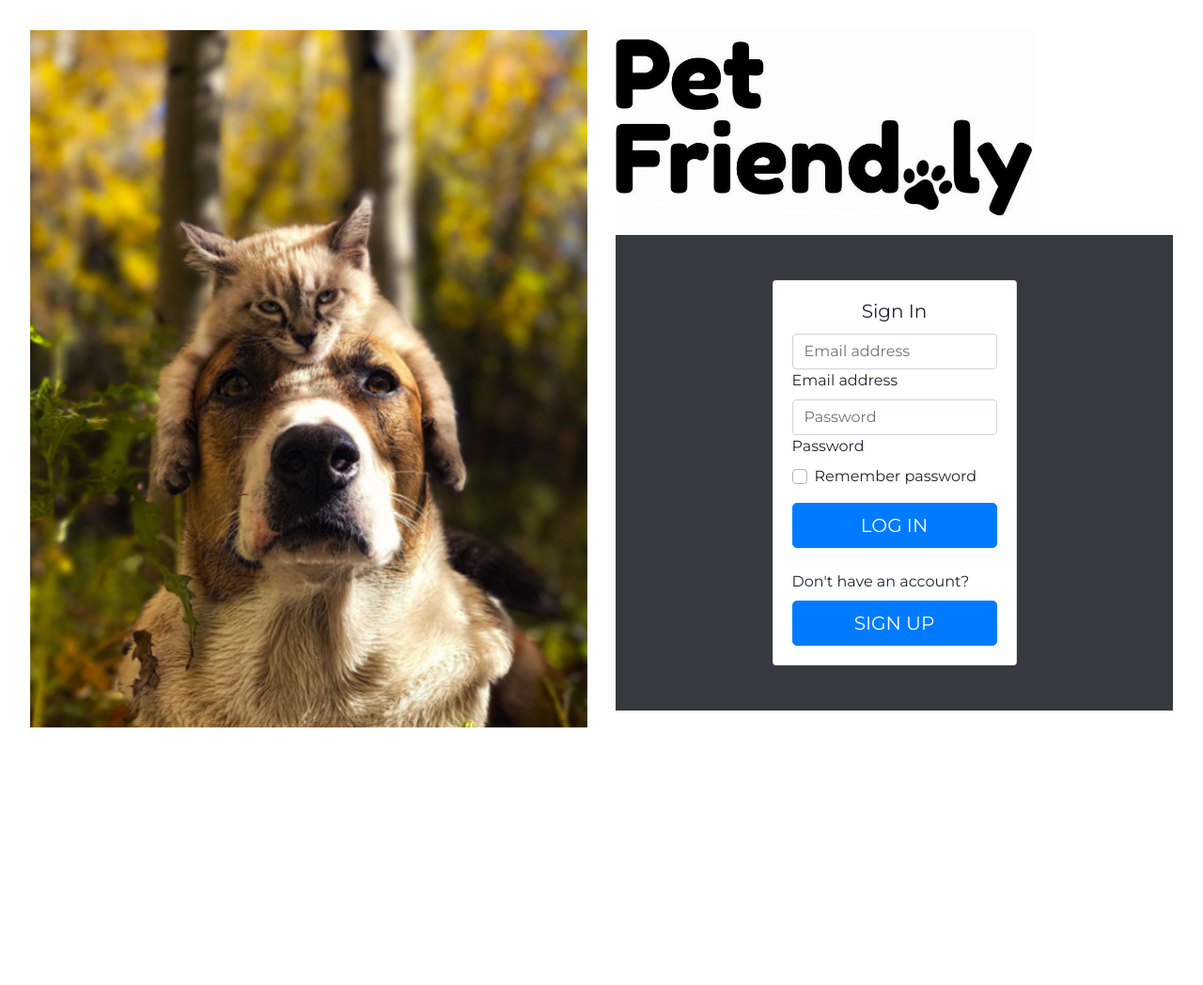
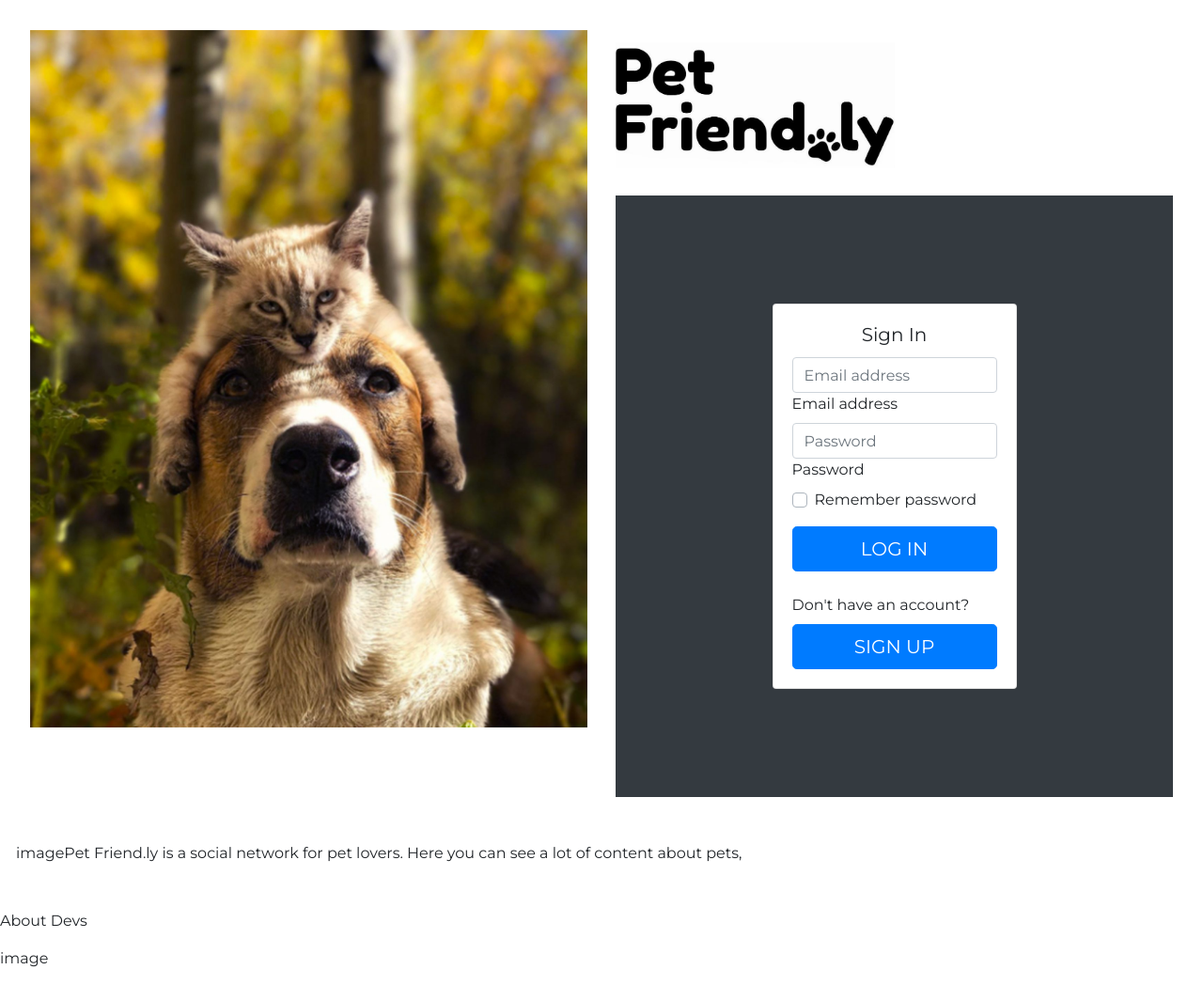
Before and after one commit to FilipeDeboni/ironhack-project-3-petfriendly-front, a React (Create React App) app: page / in a window 1280 px wide. Shown: the whole page at 94% size. Before the commit the page ends 814 px from the top, so only its background shows below. Built offline with nearby package versions, Linux system fonts and the light colour scheme.

Commit message:
first commit

```diff
--- a/src/App.css
+++ b/src/App.css
@@ -11,21 +11,23 @@
 }
 
 .divHeight {
-  min-height: 92vh;
-  align-items: stretch;
+  /* min-height: 92vh;
+  align-content: stretch; */
+  height: 100vh;
 }
 
 .logoHeight {
-  max-width: 75%;
-  object-fit: cover;
-  width: auto;
-  height: auto;
+  /* max-width: 50%; */
+  object-fit: contain;
+  width: 50%;
+  /* height: 25%; */
   margin-bottom: 2vh;
+  height: 20vh;
 }
 
 .formHeight {
   /* min-height: 75vh; */
-  align-items: stretch;
+  height: 80vh;
 }
 
 .petImgHeight {
--- a/src/App.js
+++ b/src/App.js
@@ -2,12 +2,16 @@ import React from "react";
 import "./App.css";
 import { BrowserRouter, Route } from "react-router-dom";
 import Home from "./components/Home";
+import About from "./components/About";
+import AboutDevs from "./components/AboutDevs";
 
 function App() {
   return (
     <div className="App">
       <BrowserRouter>
         <Route exact path="/" component={Home} />
+        <Route exact path="/" component={About} />
+        <Route exact path="/" component={AboutDevs} />
       </BrowserRouter>
     </div>
   );
--- a/src/components/About.js
+++ b/src/components/About.js
@@ -2,12 +2,15 @@ import React from "react";
 
 function About() {
   return (
-    <div>
+    <div className="pageCard row">
       <div>
         <p>image</p>
       </div>
       <div>
-        <p>About Pet Friend.ly</p>
+        <p>
+          Pet Friend.ly is a social network for pet lovers. Here you can see a
+          lot of content about pets,{" "}
+        </p>
       </div>
     </div>
   );
--- a/src/components/AboutDevs.js
+++ b/src/components/AboutDevs.js
@@ -0,0 +1,16 @@
+import React from "react";
+
+function AboutDevs() {
+  return (
+    <div>
+      <div>
+        <p>About Devs</p>
+      </div>
+      <div>
+        <p>image</p>
+      </div>
+    </div>
+  );
+}
+
+export default AboutDevs;
--- a/src/components/Home.js
+++ b/src/components/Home.js
@@ -7,10 +7,9 @@ function Home() {
   return (
     <div className="pageCard row justify-content-center">
       <div className="divHeight pb-2 col-12 col-md-6 order-md-2">
-        <div className="">
-          <img className="logoHeight" src={Logo} alt=""></img>
-        </div>
-        <div className="formHeight bg-dark">
+        <img className="logoHeight" src={Logo} alt=""></img>
+
+        <div className="formHeight bg-dark d-flex align-items-center">
           <LogIn></LogIn>
         </div>
       </div>
```
